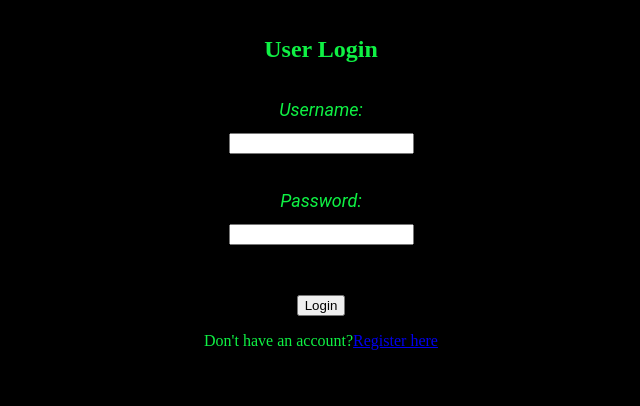
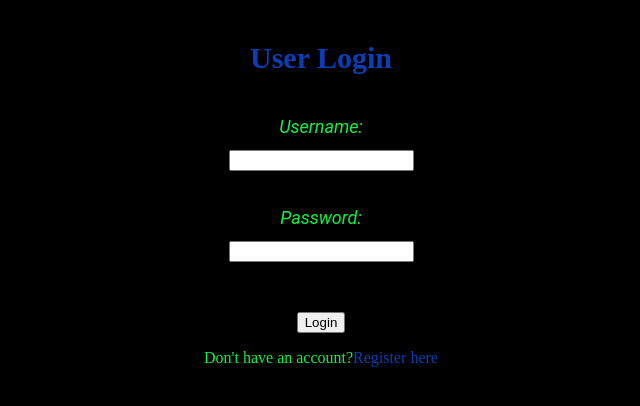
Before and after one commit to Ultrakip010/chirpify, a PHP site: page / in a window 1280 px wide. Shown: the top 406 px of the page, without its empty margins (319-959 px from the left). Run offline with PHP 8.4, Linux system fonts and the light colour scheme.

Commit message:
veranderingetjes :)

```diff
--- /dev/null
+++ b/conn.php
@@ -0,0 +1,3 @@
+<?php
+
+$db = new PDO("mysql:host=localhost;dbname=y", "root", "");
--- a/css/main.css
+++ b/css/main.css
@@ -29,6 +29,8 @@ body h2 {
   display: flex;
   justify-content: center;
   align-items: center;
+  color: #0b3eb6;
+  font-size: 30px;
 }
 body form {
   display: flex;
@@ -40,6 +42,15 @@ body form label {
   font-size: large;
   font-family: "Roboto", sans-serif;
   font-style: italic;
+}
+body p a {
+  color: #0b3eb6;
+  text-decoration: none;
+  transition: 1sec;
+}
+body p a:hover {
+  color: red;
+  transition: 1sec;
 }
 
 p {
--- a/index.php
+++ b/index.php
@@ -21,5 +21,5 @@
         <input type="submit" value="Login">
     </form>
 
-    <p>Don't have an account? <a href="register.php">Register here</a></p>
+    <p>Don't have an account?<a href="register.php">   Register here</a></p>
 </body>
--- a/scss/_login.scss
+++ b/scss/_login.scss
@@ -10,6 +10,8 @@ body {
     display: flex;
     justify-content: center;
     align-items: center;
+    color: $tertiary-color;
+    font-size: 30px
   }
 
   form {
@@ -23,6 +25,17 @@ body {
       font-style: italic;
       }
     }
+    p{
+      a{
+        color: $tertiary-color;
+        text-decoration: none;
+        transition: 1sec;
+        &:hover {
+          color: red;
+          transition: 1sec;
+        }
+      }
+    }
   }
 
   p {
--- a/scss/_variable.scss
+++ b/scss/_variable.scss
@@ -1 +1,3 @@
 $main-color: #0ff144;
+$secondary-color: #ff0f44;
+$tertiary-color: #0b3eb6;
```
Also changed, not shown: tweet.php (+4 -5 lines), tweetviewer.php (deleted, +0 -14 lines), 1 other file.
